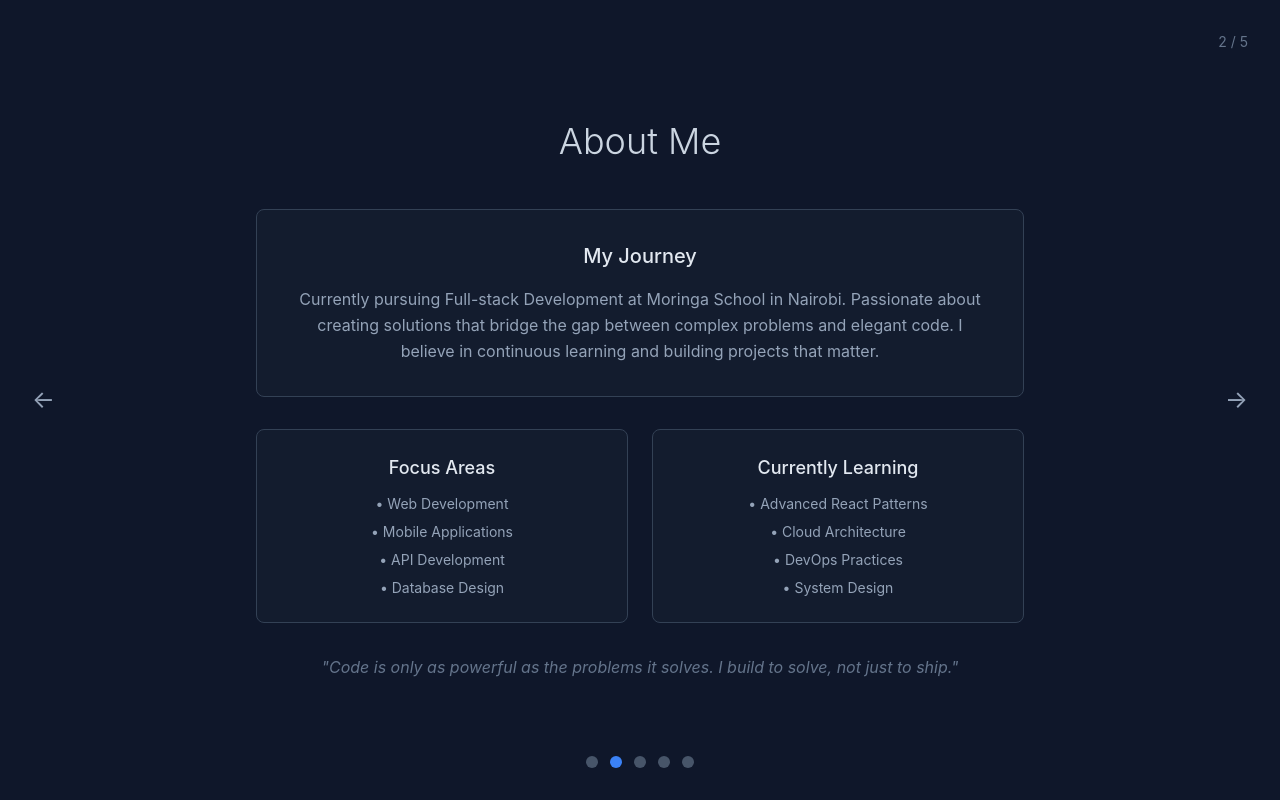
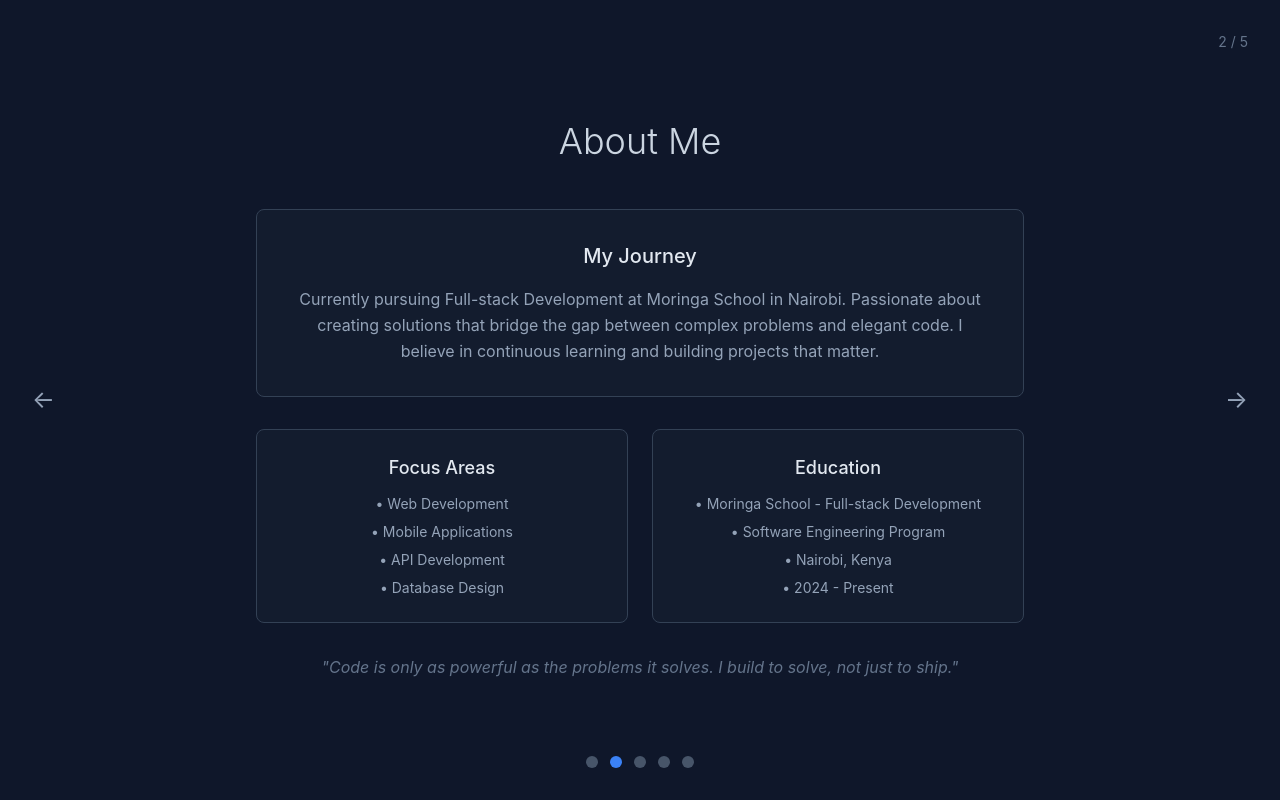
Before and after one commit to obapluto-ob/portfolio, a React (Vite) app: page / in a window 1280 px wide. Both pictures are taken after a click on the button 616 px from the left and 762 px from the top of the page. Built offline with nearby package versions, Linux system fonts and the light colour scheme.

Commit message:
Remove all mock content, add real GitHub logo and React favicon

```diff
--- a/index.html
+++ b/index.html
@@ -2,7 +2,7 @@
 <html lang="en">
   <head>
     <meta charset="UTF-8" />
-    <link rel="icon" href="https://cdn-icons-png.flaticon.com/512/1006/1006771.png" />
+    <link rel="icon" href="https://cdn.jsdelivr.net/gh/devicons/devicon/icons/react/react-original.svg" />
     <meta name="viewport" content="width=device-width, initial-scale=1.0" />
     <title>Obed Emoni Lopeyok - Full-stack Developer</title>
     <meta name="description" content="Full-stack Web & Mobile Developer at Moringa School. Building functional, scalable applications with modern technologies.">
--- a/src/components/About.tsx
+++ b/src/components/About.tsx
@@ -27,12 +27,12 @@ const About = () => {
           </div>
 
           <div className="bg-slate-800/30 rounded-lg p-6 border border-slate-700">
-            <h4 className="text-lg font-medium text-slate-200 mb-3">Currently Learning</h4>
+            <h4 className="text-lg font-medium text-slate-200 mb-3">Education</h4>
             <ul className="text-slate-400 space-y-2 text-sm">
-              <li>• Advanced React Patterns</li>
-              <li>• Cloud Architecture</li>
-              <li>• DevOps Practices</li>
-              <li>• System Design</li>
+              <li>• Moringa School - Full-stack Development</li>
+              <li>• Software Engineering Program</li>
+              <li>• Nairobi, Kenya</li>
+              <li>• 2024 - Present</li>
             </ul>
           </div>
         </div>
--- a/src/components/Hero.tsx
+++ b/src/components/Hero.tsx
@@ -20,17 +20,8 @@ const Hero = () => {
         Passionate about solving real-world problems through code.
       </p>
 
-      <div className="flex items-center justify-center space-x-6 mt-8">
-        <div className="text-sm text-slate-500">
-          Navigate: Arrows • Dots • Keyboard
-        </div>
-        <div className="flex space-x-2">
-          <div className="w-2 h-2 bg-blue-500 rounded-full animate-pulse"></div>
-          <div className="w-2 h-2 bg-slate-600 rounded-full"></div>
-          <div className="w-2 h-2 bg-slate-600 rounded-full"></div>
-          <div className="w-2 h-2 bg-slate-600 rounded-full"></div>
-          <div className="w-2 h-2 bg-slate-600 rounded-full"></div>
-        </div>
+      <div className="text-sm text-slate-500 mt-8">
+        Navigate: Arrows • Dots • Keyboard
       </div>
     </div>
   )
--- a/src/components/Projects.tsx
+++ b/src/components/Projects.tsx
@@ -7,11 +7,11 @@ const Projects = () => {
       <div className="space-y-8 max-w-2xl mx-auto">
         <div className="bg-slate-800/30 rounded-lg p-8 border border-slate-700">
           <div className="mb-6">
-            <div className="w-16 h-16 bg-slate-700 rounded-lg mx-auto mb-4 flex items-center justify-center">
-              <svg className="w-8 h-8 text-slate-400" fill="currentColor" viewBox="0 0 20 20">
-                <path fillRule="evenodd" d="M10 0C4.477 0 0 4.484 0 10.017c0 4.425 2.865 8.18 6.839 9.504.5.092.682-.217.682-.483 0-.237-.008-.868-.013-1.703-2.782.605-3.369-1.343-3.369-1.343-.454-1.158-1.11-1.466-1.11-1.466-.908-.62.069-.608.069-.608 1.003.07 1.531 1.032 1.531 1.032.892 1.53 2.341 1.088 2.91.832.092-.647.35-1.088.636-1.338-2.22-.253-4.555-1.113-4.555-4.951 0-1.093.39-1.988 1.029-2.688-.103-.253-.446-1.272.098-2.65 0 0 .84-.27 2.75 1.026A9.564 9.564 0 0110 4.844c.85.004 1.705.115 2.504.337 1.909-1.296 2.747-1.027 2.747-1.027.546 1.379.203 2.398.1 2.651.64.7 1.028 1.595 1.028 2.688 0 3.848-2.339 4.695-4.566 4.942.359.31.678.921.678 1.856 0 1.338-.012 2.419-.012 2.747 0 .268.18.58.688.482A10.019 10.019 0 0020 10.017C20 4.484 15.522 0 10 0z" clipRule="evenodd" />
-              </svg>
-            </div>
+            <img
+              src="https://github.githubassets.com/images/modules/logos_page/GitHub-Mark.png"
+              alt="GitHub"
+              className="w-16 h-16 mx-auto mb-4 rounded-lg"
+            />
             <h3 className="text-xl font-medium text-slate-200 mb-2">GitHub Portfolio</h3>
             <p className="text-slate-400 mb-6">
               Explore my repositories, contributions, and coding journey.
@@ -31,20 +31,7 @@ const Projects = () => {
           </a>
         </div>
 
-        <div className="grid grid-cols-3 gap-4 text-center">
-          <div>
-            <div className="text-2xl font-light text-blue-400 mb-1">15+</div>
-            <div className="text-xs text-slate-500">Repositories</div>
-          </div>
-          <div>
-            <div className="text-2xl font-light text-blue-400 mb-1">8</div>
-            <div className="text-xs text-slate-500">Languages</div>
-          </div>
-          <div>
-            <div className="text-2xl font-light text-blue-400 mb-1">2024</div>
-            <div className="text-xs text-slate-500">Active Since</div>
-          </div>
-        </div>
+
       </div>
     </div>
   )
```
